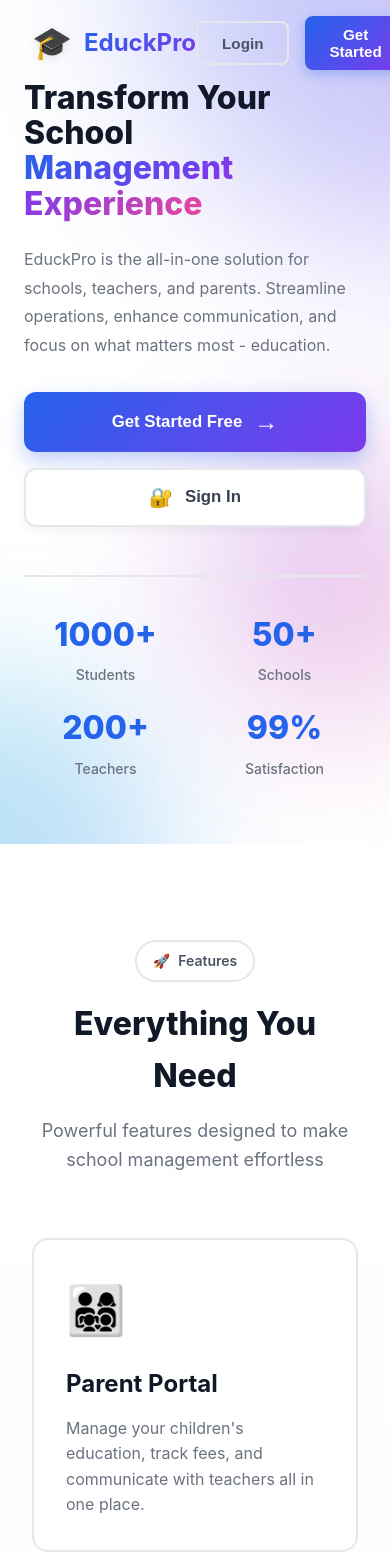
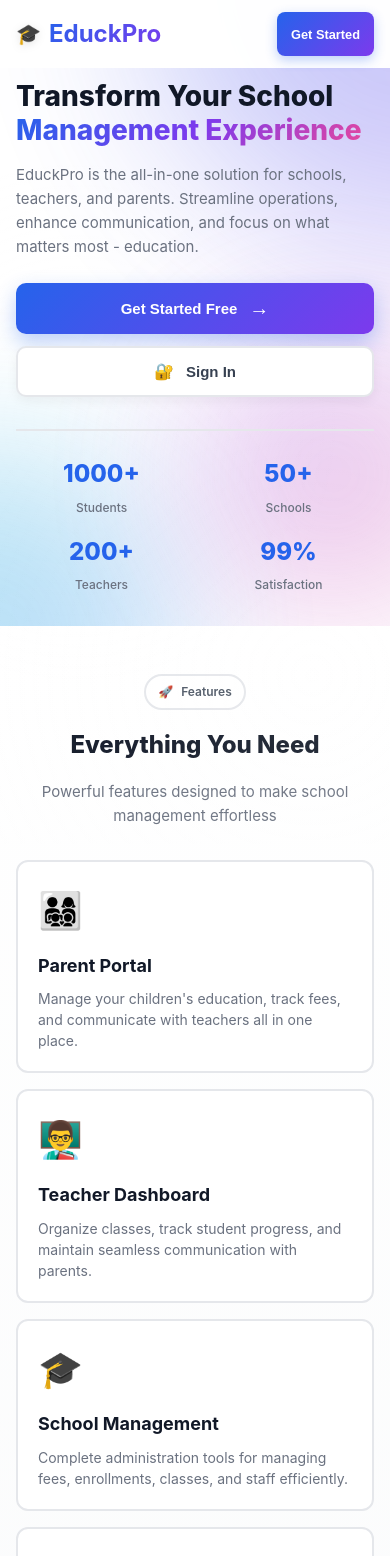
Before and after one commit to geraud82/EdukPro, a React (Vite) app in the folder frontend/: page / in a window 390 px wide. Shown: the top 1556 px of the page. Built offline with nearby package versions, Linux system fonts and the light colour scheme.

Commit message:
mobile lookng

```diff
--- a/frontend/index.html
+++ b/frontend/index.html
@@ -2,11 +2,12 @@
 <html lang="en">
   <head>
   <meta charset="UTF-8" />
-  <link rel="icon" type="image/svg+xml" href="/vite.svg" />
+  <link rel="icon" type="image/png" href="/images/icon-192.png" />
+  <link rel="apple-touch-icon" href="/images/icon-192.png" />
   <link rel="manifest" href="/manifest.json" />
   <meta name="theme-color" content="#2563eb" />
   <meta name="viewport" content="width=device-width, initial-scale=1" />
-  <title>School Parent Portal</title>
+  <title>EduckPro - School Management Platform</title>
 </head>
   <body>
     <div id="root"></div>
--- a/frontend/src/components/HomePage.css
+++ b/frontend/src/components/HomePage.css
@@ -49,7 +49,7 @@
 }
 
 .logo-icon {
-  font-size: 2rem;
+  font-size: 4rem;
 }
 
 .logo-text {
@@ -894,6 +894,14 @@
 }
 
 @media (max-width: 768px) {
+  .nav-logo {
+    font-size: 1.125rem;
+  }
+
+  .logo-icon {
+    font-size: 1.5rem;
+  }
+
   .hero-title {
     font-size: 2rem;
   }
@@ -938,3 +946,340 @@
     text-align: center;
   }
 }
+
+/* iPhone and Small Mobile Specific Styles */
+@media (max-width: 480px) {
+  /* Smooth scrolling and safe areas for iPhone */
+  .homepage {
+    -webkit-overflow-scrolling: touch;
+    padding-top: env(safe-area-inset-top);
+    padding-bottom: env(safe-area-inset-bottom);
+  }
+
+  /* Navigation improvements */
+  .homepage-nav {
+    padding: 0.75rem 0;
+    background: rgba(255, 255, 255, 0.98);
+  }
+
+  .nav-container {
+    padding: 0 1rem;
+  }
+
+  .nav-logo {
+    font-size: 1rem;
+    gap: 0.5rem;
+  }
+
+  .logo-icon {
+    font-size: 1.25rem;
+  }
+
+  .nav-links {
+    gap: 0.5rem;
+  }
+
+  .nav-btn {
+    padding: 0.5rem 0.875rem;
+    font-size: 0.8rem;
+    border-radius: 0.5rem;
+    min-height: 44px;
+    display: flex;
+    align-items: center;
+    justify-content: center;
+  }
+
+  .nav-btn-login {
+    display: none;
+  }
+
+  /* Hero Section for iPhone */
+  .hero-section {
+    min-height: auto;
+    padding: 5rem 1rem 2rem;
+    gap: 2rem;
+  }
+
+  .hero-title {
+    font-size: 1.75rem;
+    margin-top: 0;
+    margin-bottom: 1rem;
+    line-height: 1.2;
+  }
+
+  .hero-title-gradient {
+    display: block;
+  }
+
+  .hero-description {
+    font-size: 0.9375rem;
+    line-height: 1.6;
+    margin-bottom: 1.5rem;
+  }
+
+  .hero-buttons {
+    gap: 0.75rem;
+    margin-bottom: 2rem;
+  }
+
+  .hero-btn {
+    padding: 0.875rem 1.5rem;
+    font-size: 0.9375rem;
+    min-height: 50px;
+    border-radius: 0.625rem;
+  }
+
+  .btn-arrow {
+    font-size: 1.25rem;
+  }
+
+  .btn-icon {
+    font-size: 1rem;
+  }
+
+  /* Stats for iPhone */
+  .hero-stats {
+    grid-template-columns: repeat(2, 1fr);
+    gap: 1rem;
+    padding-top: 1.5rem;
+  }
+
+  .stat-number {
+    font-size: 1.5rem;
+  }
+
+  .stat-label {
+    font-size: 0.75rem;
+  }
+
+  /* Features Section for iPhone */
+  .features-section {
+    padding: 3rem 1rem;
+  }
+
+  .section-header {
+    margin-bottom: 2rem;
+  }
+
+  .section-badge {
+    font-size: 0.75rem;
+    padding: 0.375rem 0.75rem;
+  }
+
+  .section-title {
+    font-size: 1.5rem;
+  }
+
+  .section-description {
+    font-size: 0.9375rem;
+  }
+
+  .features-grid {
+    gap: 1rem;
+  }
+
+  .feature-card {
+    padding: 1.25rem;
+    border-radius: 0.75rem;
+  }
+
+  .feature-icon {
+    font-size: 2.25rem;
+    margin-bottom: 0.75rem;
+  }
+
+  .feature-title {
+    font-size: 1.125rem;
+    margin-bottom: 0.5rem;
+  }
+
+  .feature-description {
+    font-size: 0.875rem;
+    line-height: 1.5;
+  }
+
+  /* Benefits Section for iPhone */
+  .benefits-section {
+    padding: 3rem 1rem;
+  }
+
+  .benefits-visual {
+    display: none;
+  }
+
+  .benefits-list {
+    gap: 1rem;
+    margin-top: 1.5rem;
+  }
+
+  .benefit-item {
+    gap: 0.75rem;
+  }
+
+  .benefit-icon {
+    font-size: 1.5rem;
+    padding: 0.5rem;
+  }
+
+  .benefit-title {
+    font-size: 1rem;
+  }
+
+  .benefit-description {
+    font-size: 0.8125rem;
+  }
+
+  /* CTA Section for iPhone */
+  .cta-section {
+    padding: 3rem 1rem;
+  }
+
+  .cta-title {
+    font-size: 1.5rem;
+    margin-bottom: 0.75rem;
+  }
+
+  .cta-description {
+    font-size: 0.9375rem;
+    margin-bottom: 1.5rem;
+  }
+
+  .cta-buttons {
+    gap: 0.75rem;
+  }
+
+  .cta-btn {
+    padding: 0.875rem 1.5rem;
+    font-size: 0.9375rem;
+    min-height: 50px;
+    width: 100%;
+    justify-content: center;
+  }
+
+  /* Footer for iPhone */
+  .homepage-footer {
+    padding: 2.5rem 1rem 1.5rem;
+    padding-bottom: calc(1.5rem + env(safe-area-inset-bottom));
+  }
+
+  .footer-content {
+    gap: 2rem;
+    margin-bottom: 2rem;
+  }
+
+  .footer-logo {
+    font-size: 1.25rem;
+  }
+
+  .footer-description {
+    font-size: 0.875rem;
+  }
+
+  .footer-title {
+    font-size: 1rem;
+    margin-bottom: 0.75rem;
+  }
+
+  .footer-links {
+    gap: 0.5rem;
+  }
+
+  .footer-links a {
+    font-size: 0.875rem;
+    padding: 0.25rem 0;
+  }
+
+  .footer-bottom {
+    padding-top: 1.5rem;
+  }
+
+  .footer-copyright {
+    font-size: 0.75rem;
+  }
+
+  .footer-social {
+    gap: 1rem;
+  }
+
+  .social-link {
+    font-size: 0.75rem;
+    padding: 0.25rem;
+  }
+}
+
+/* iPhone SE and very small screens */
+@media (max-width: 375px) {
+  .hero-title {
+    font-size: 1.5rem;
+  }
+
+  .hero-description {
+    font-size: 0.875rem;
+  }
+
+  .hero-btn {
+    padding: 0.75rem 1.25rem;
+    font-size: 0.875rem;
+  }
+
+  .stat-number {
+    font-size: 1.25rem;
+  }
+
+  .section-title {
+    font-size: 1.375rem;
+  }
+
+  .feature-card {
+    padding: 1rem;
+  }
+
+  .cta-title {
+    font-size: 1.375rem;
+  }
+}
+
+/* Improve touch targets and interactions */
+@media (hover: none) and (pointer: coarse) {
+  .nav-btn,
+  .hero-btn,
+  .cta-btn,
+  .feature-card {
+    -webkit-tap-highlight-color: transparent;
+  }
+
+  .feature-card:hover {
+    transform: none;
+    box-shadow: none;
+  }
+
+  .feature-card:active {
+    transform: scale(0.98);
+    border-color: #2563eb;
+  }
+
+  .hero-btn:active,
+  .cta-btn:active,
+  .nav-btn:active {
+    transform: scale(0.98);
+  }
+}
+
+/* Fix for iOS Safari 100vh issue */
+@supports (-webkit-touch-callout: none) {
+  .hero-section {
+    min-height: -webkit-fill-available;
+  }
+}
+
+/* Landscape mode for phones */
+@media (max-height: 500px) and (orientation: landscape) {
+  .hero-section {
+    min-height: auto;
+    padding: 4rem 1.5rem 2rem;
+  }
+
+  .hero-stats {
+    grid-template-columns: repeat(4, 1fr);
+  }
+}
```
